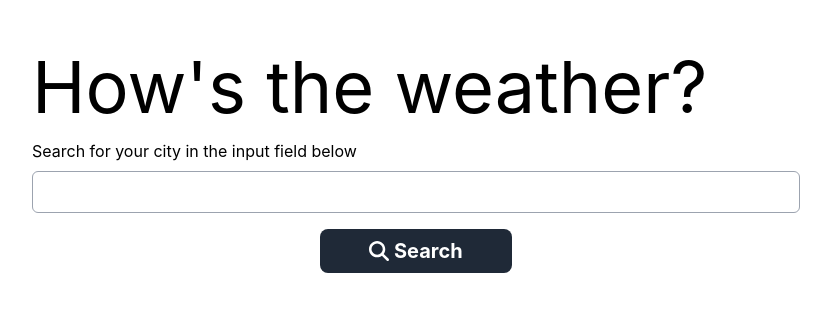
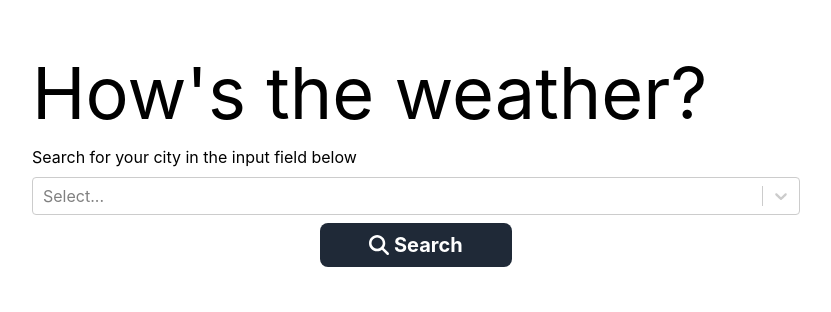
Before and after one commit to lonileere/weatherapp, a React (Create React App) app: page / in a window 1280 px wide. Shown: the part 238-550 px from the top of the page, without its empty margins (224-1055 px from the left). Built offline with nearby package versions, Linux system fonts and the light colour scheme; no server answers.

Commit message:
✨ filter country on combobox

```diff
--- a/src/pages/Search/index.tsx
+++ b/src/pages/Search/index.tsx
@@ -1,20 +1,61 @@
-import React from "react";
+import React, { SetStateAction, useState } from "react";
 import { Button } from "../../ui/Button";
 import { faSearch } from "@fortawesome/free-solid-svg-icons";
 import { FontAwesomeIcon } from "@fortawesome/react-fontawesome";
 import { useNavigate } from "react-router-dom";
+import { useGetLocations } from "../../hooks/useGetLocations";
+import Select, { SingleValue } from "react-select";
 
 interface Props {}
 
+interface Location {
+  name: string;
+  state: string;
+  country: string;
+  lat: number;
+  lon: number;
+}
+
 export const Search: React.FC<Props> = () => {
+  const [query, setQuery] = useState("");
+  const [selectedLocation, setSelectedLocation] = useState<Location | null>(
+    null
+  );
   const navigate = useNavigate();
+  const locationData: Array<Location> = useGetLocations(query);
+
+  const locations: Location[] = locationData.map((location) => {
+    return {
+      name: location.name,
+      lat: location.lat,
+      lon: location.lon,
+      state: location.state,
+      country: location.country,
+    };
+  });
+
   return (
     <>
       <header>
         <h1 className="text-6xl mb-4 md:text-7xl">How's the weather?</h1>
       </header>
       <h2 className="mb-2">Search for your city in the input field below</h2>
-      <input className=" w-full border border-gray-400 rounded-md outline-gray-500 py-2 px-4 mb-4"></input>
+
+      <Select<Location>
+        className=" w-full mb-2"
+        options={locations}
+        getOptionLabel={(location: Location) =>
+          location.name + ", " + location.state + ", " + location.country
+        }
+        getOptionValue={(location: Location) =>
+          location.name + ", " + location.state + ", " + location.country
+        }
+        isClearable={true}
+        onChange={(option) => {
+          setSelectedLocation(option);
+        }}
+        onInputChange={(input) => setQuery(input)}
+      ></Select>
       <Button
         tailwind="w-48 self-center"
         onClick={() => navigate("/results")}
```
